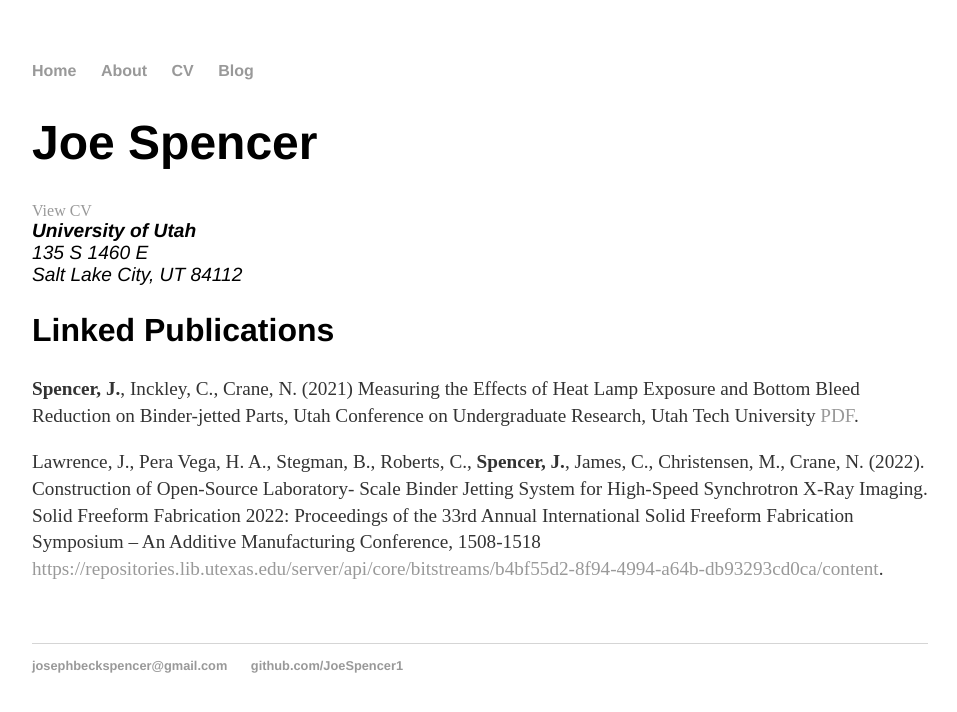
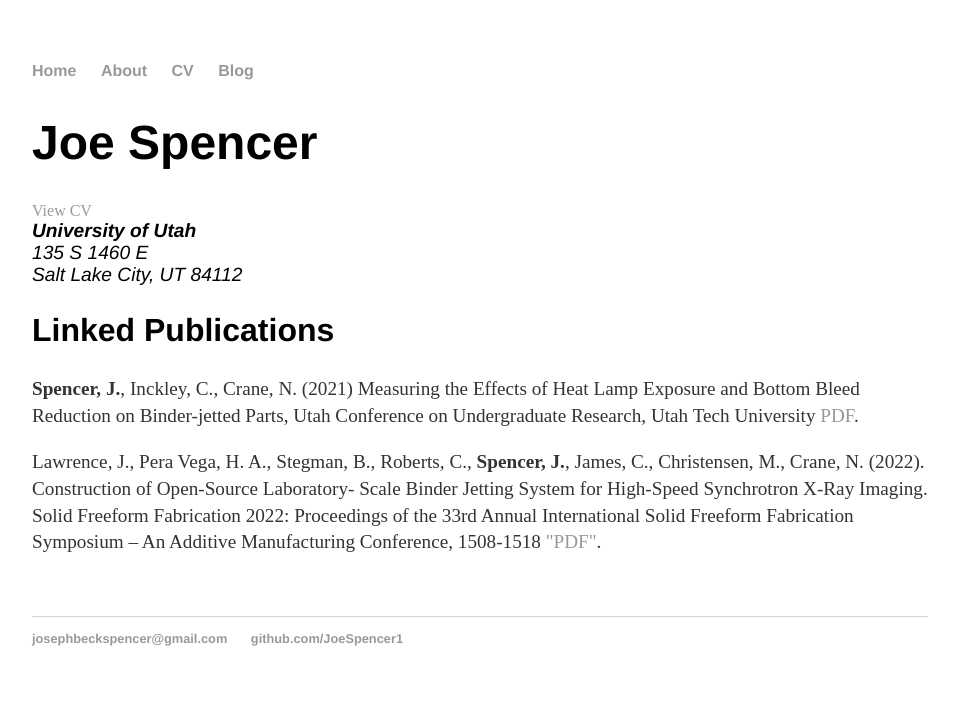
Before and after one commit to JoeSpencer1/josephspencer.github.io, a Jekyll site: the page built from cv/index.html, in a window 1280 px wide. Shown: the top 712 px of the page, without its empty margins (160-1117 px from the left). Built offline with Jekyll 4.4.1, drawn with Linux system fonts in a browser that asks for light colours.

Commit message:
Fix link formatting for publication references

```diff
--- a/cv/index.html
+++ b/cv/index.html
@@ -18,7 +18,7 @@
 					<h2>Linked Publications</h2>
 
 					<p><strong>Spencer, J.</strong>, Inckley, C., Crane, N. (2021) Measuring the Effects of Heat Lamp Exposure and Bottom Bleed Reduction on Binder-jetted Parts, Utah Conference on Undergraduate Research, Utah Tech University <a href="{{ '/assets/Spencer2021heatlamp.pdf' | relative_url }}" target="_blank">PDF</a>.
-					<p>Lawrence, J., Pera Vega, H. A., Stegman, B., Roberts, C., <strong>Spencer, J.</strong>, James, C., Christensen, M., Crane, N. (2022). Construction of Open-Source Laboratory- Scale Binder Jetting System for High-Speed Synchrotron X-Ray Imaging. Solid Freeform Fabrication 2022: Proceedings of the 33rd Annual International Solid Freeform Fabrication Symposium – An Additive Manufacturing Conference, 1508-1518 <a href="PDF">https://repositories.lib.utexas.edu/server/api/core/bitstreams/b4bf55d2-8f94-4994-a64b-db93293cd0ca/content</a>.
+					<p>Lawrence, J., Pera Vega, H. A., Stegman, B., Roberts, C., <strong>Spencer, J.</strong>, James, C., Christensen, M., Crane, N. (2022). Construction of Open-Source Laboratory- Scale Binder Jetting System for High-Speed Synchrotron X-Ray Imaging. Solid Freeform Fabrication 2022: Proceedings of the 33rd Annual International Solid Freeform Fabrication Symposium – An Additive Manufacturing Conference, 1508-1518 <a href=https://repositories.lib.utexas.edu/server/api/core/bitstreams/b4bf55d2-8f94-4994-a64b-db93293cd0ca/content>"PDF"</a>.
 
 
 	</div>
```
